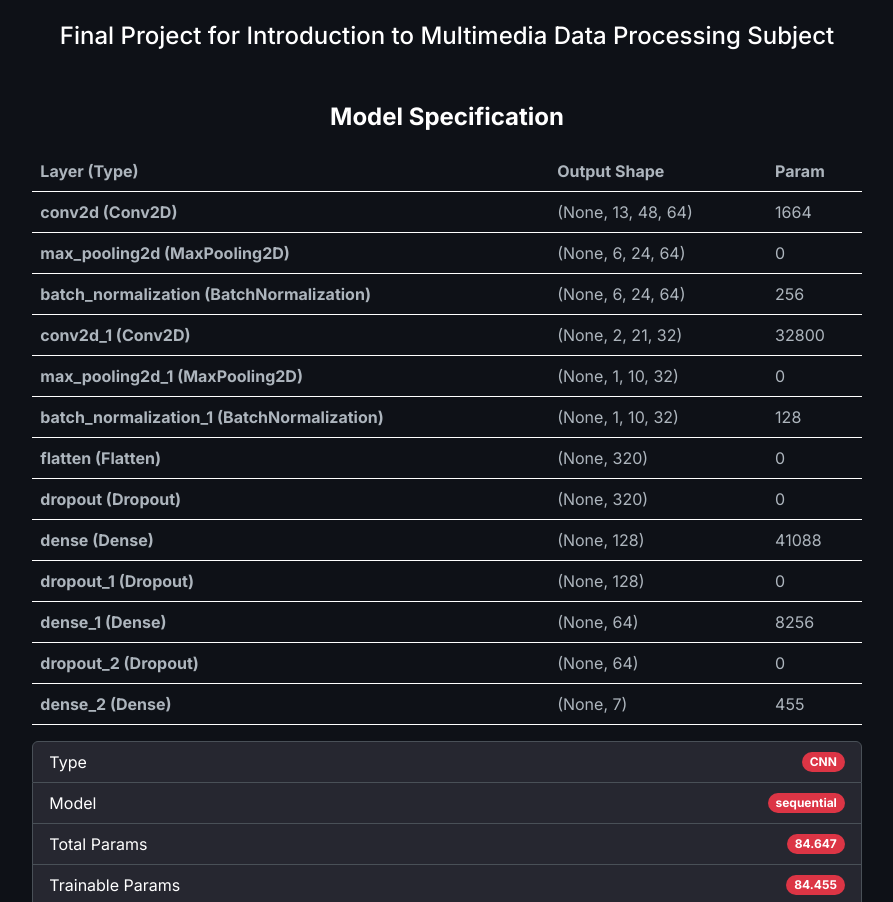
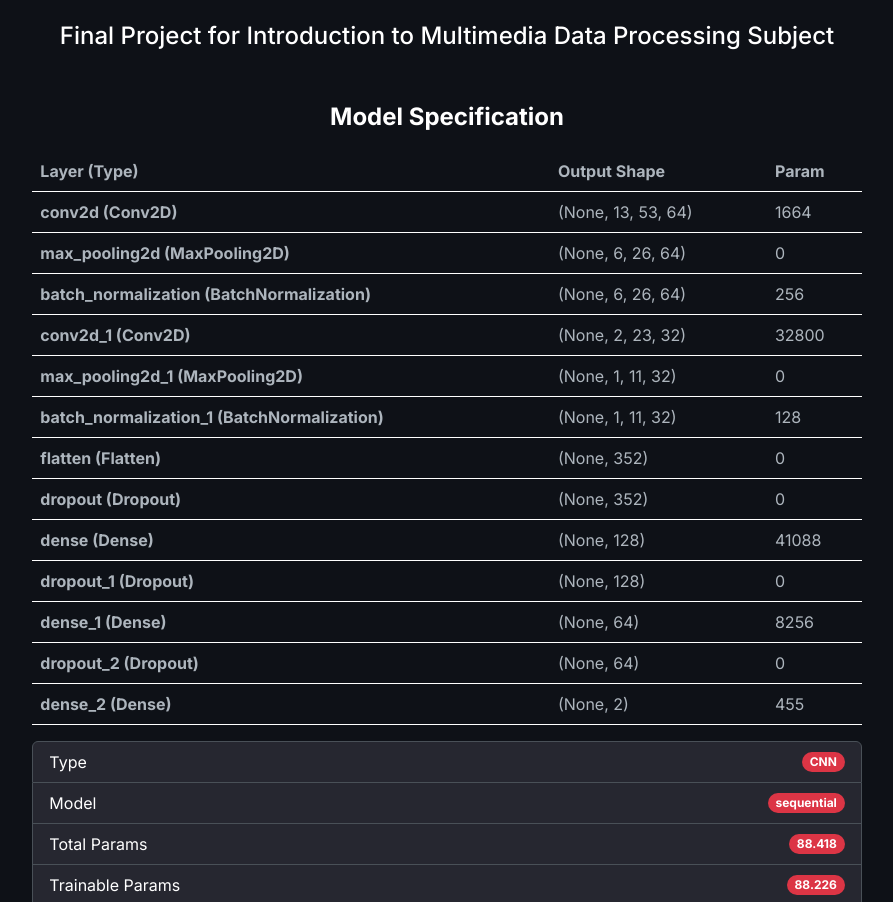
Before and after one commit to tudemaha/speech-emotion-classification, a plain HTML site: page view/index.html in a window 1280 px wide. Shown: the part 50-952 px from the top of the page, without its empty margins (193-1086 px from the left). Drawn offline with nearby package versions, Linux system fonts and the light colour scheme.

Commit message:
change model specs in index.html

```diff
--- a/view/index.html
+++ b/view/index.html
@@ -72,42 +72,42 @@
 						<tbody>
 							<tr>
 								<th scope="row">conv2d (Conv2D)</th>
-								<td>(None, 13, 48, 64)</td>
+								<td>(None, 13, 53, 64)</td>
 								<td>1664</td>
 							</tr>
 							<tr>
 								<th scope="row">max_pooling2d (MaxPooling2D)</th>
-								<td>(None, 6, 24, 64)</td>
+								<td>(None, 6, 26, 64)</td>
 								<td>0</td>
 							</tr>
 							<tr>
 								<th scope="row">batch_normalization (BatchNormalization)</th>
-								<td>(None, 6, 24, 64)</td>
+								<td>(None, 6, 26, 64)</td>
 								<td>256</td>
 							</tr>
 							<tr>
 								<th scope="row">conv2d_1 (Conv2D)</th>
-								<td>(None, 2, 21, 32)</td>
+								<td>(None, 2, 23, 32)</td>
 								<td>32800</td>
 							</tr>
 							<tr>
 								<th scope="row">max_pooling2d_1 (MaxPooling2D)</th>
-								<td>(None, 1, 10, 32)</td>
+								<td>(None, 1, 11, 32)</td>
 								<td>0</td>
 							</tr>
 							<tr>
 								<th scope="row">batch_normalization_1 (BatchNormalization)</th>
-								<td>(None, 1, 10, 32)</td>
+								<td>(None, 1, 11, 32)</td>
 								<td>128</td>
 							</tr>
 							<tr>
 								<th scope="row">flatten (Flatten)</th>
-								<td>(None, 320)</td>
+								<td>(None, 352)</td>
 								<td>0</td>
 							</tr>
 							<tr>
 								<th scope="row">dropout (Dropout)</th>
-								<td>(None, 320)</td>
+								<td>(None, 352)</td>
 								<td>0</td>
 							</tr>
 							<tr>
@@ -132,7 +132,7 @@
 							</tr>
 							<tr>
 								<th scope="row">dense_2 (Dense)</th>
-								<td>(None, 7)</td>
+								<td>(None, 2)</td>
 								<td>455</td>
 							</tr>
 						</tbody>
@@ -155,13 +155,13 @@
 							class="list-group-item justify-content-between align-items-center d-flex specs-item"
 						>
 							Total Params
-							<span class="badge bg-danger rounded-pill">84.647</span>
+							<span class="badge bg-danger rounded-pill">88.418</span>
 						</li>
 						<li
 							class="list-group-item justify-content-between align-items-center d-flex specs-item"
 						>
 							Trainable Params
-							<span class="badge bg-danger rounded-pill">84.455</span>
+							<span class="badge bg-danger rounded-pill">88.226</span>
 						</li>
 						<li
 							class="list-group-item justify-content-between align-items-center d-flex specs-item"
```
